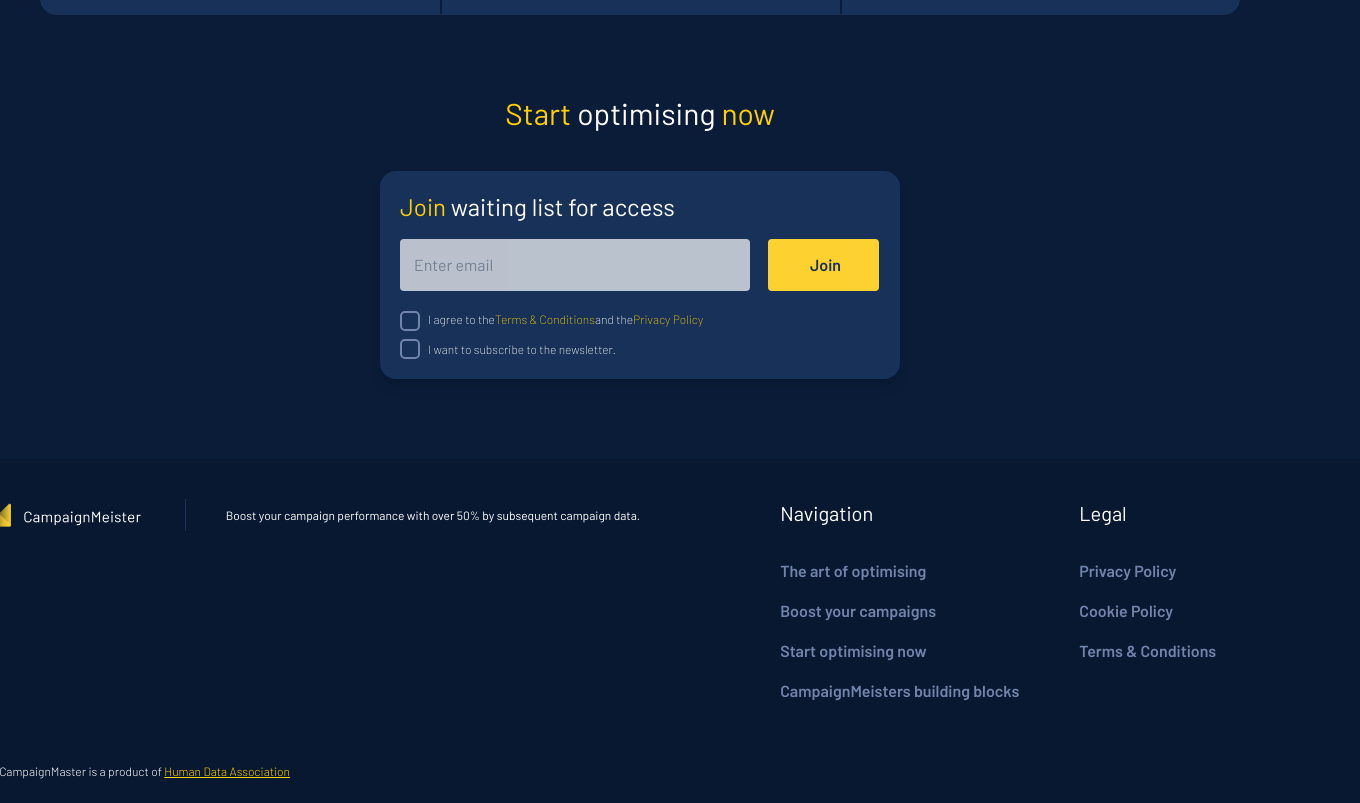
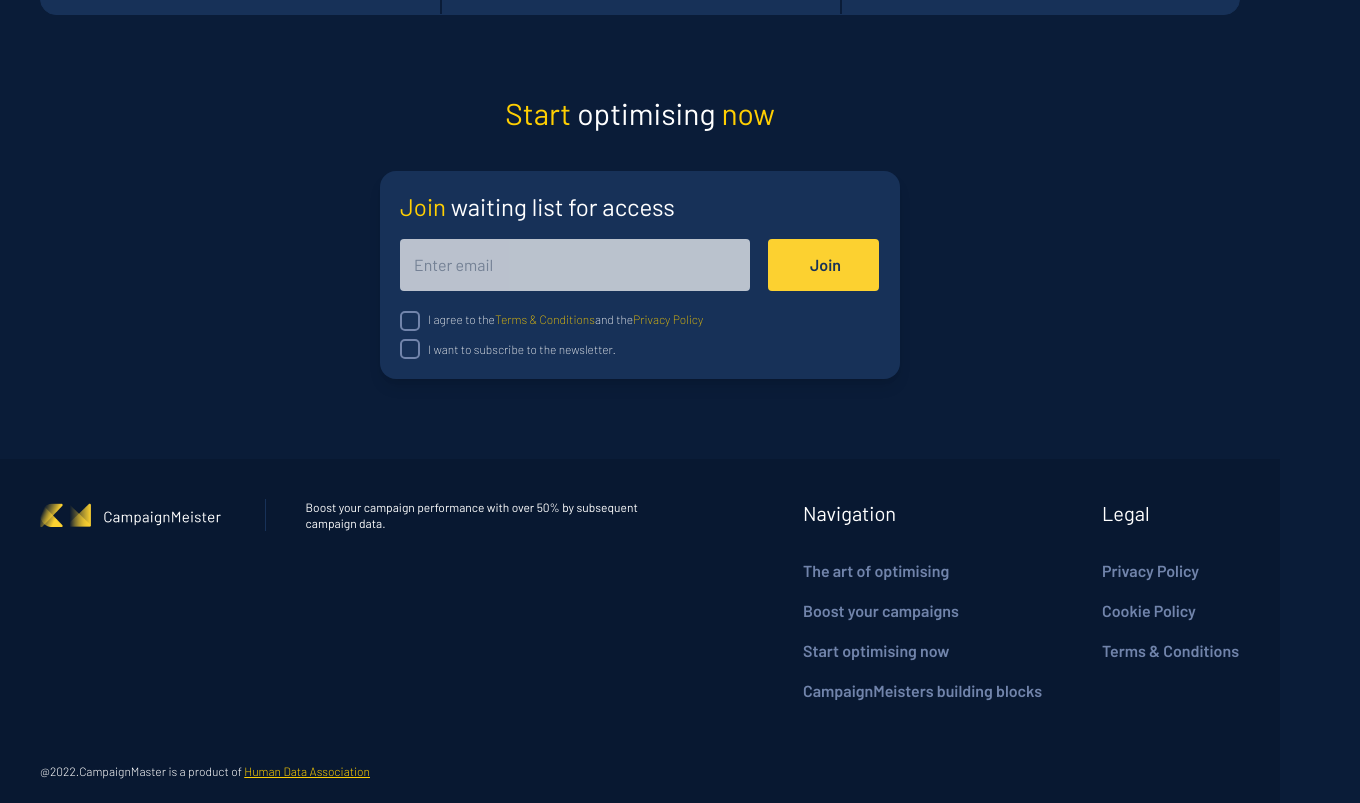
Before and after one commit to berkyuriev/CampaignMeister, a website: page dist/index.html in a window 1280 px wide. Shown: the part 4226-5029 px from the top of the page, 1360 px wide, since content can reach past the window. Drawn offline with nearby package versions, Linux system fonts and the light colour scheme.

Commit message:
footer changes

```diff
--- a/dist/index.html
+++ b/dist/index.html
@@ -646,9 +646,8 @@
 				</form>
 			</div>
 		</section>
-		<footer
-			class="md:w-[1440px] w-[360px] flex justify-self-center bg-[#081831] text-white px md:px-0"
-		>
+		<div class="flex justify-center w-full">
+			<footer class="md:w-[1440px] w-[360px] bg-[#081831] text-white md:px-0">
 				<div class="min-w-[360px] px-10">
 					<div
 						class="flex flex-col lg:flex-row md:pt-10 pt-10 gap-20 md:gap-[140px]"
@@ -770,5 +769,6 @@
 					</div>
 				</div>
 			</footer>
+		</div>
 	</body>
 </html>
```
Lines whose indentation alone changed are shown as unchanged.
